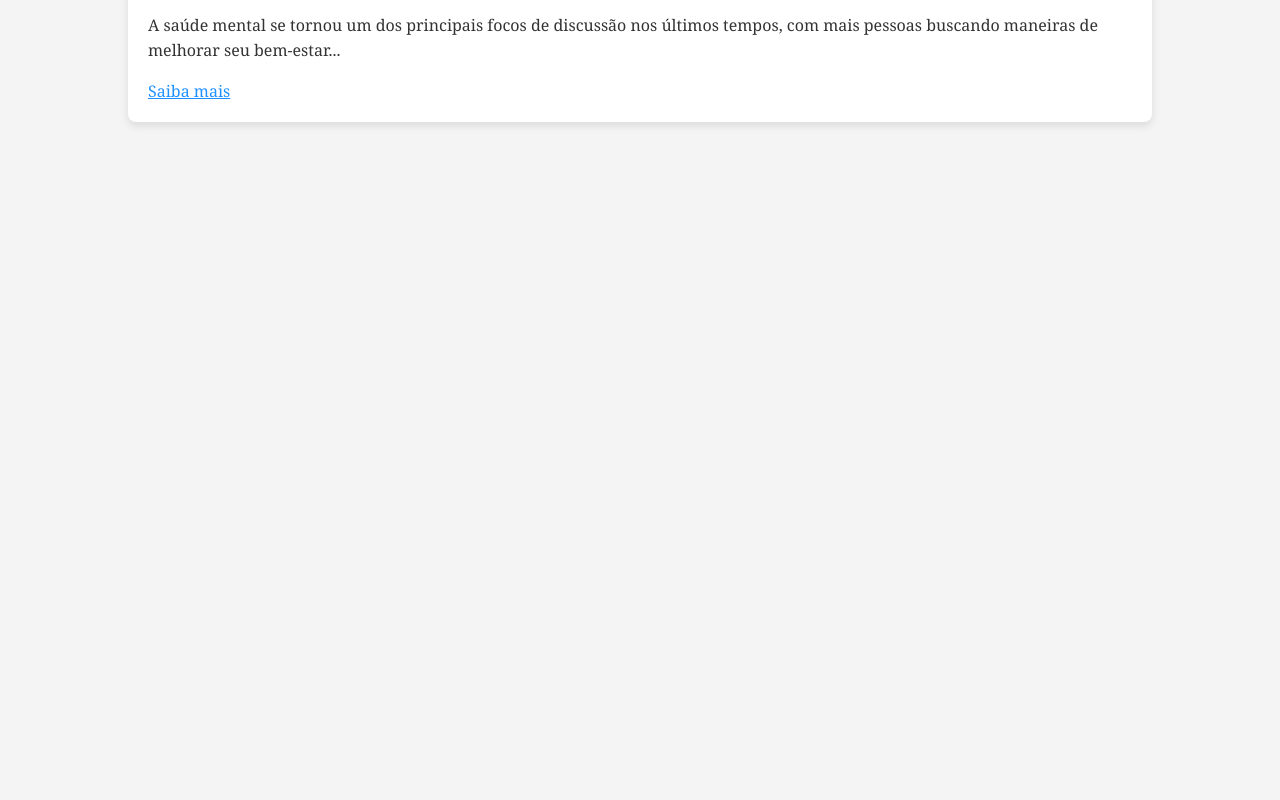
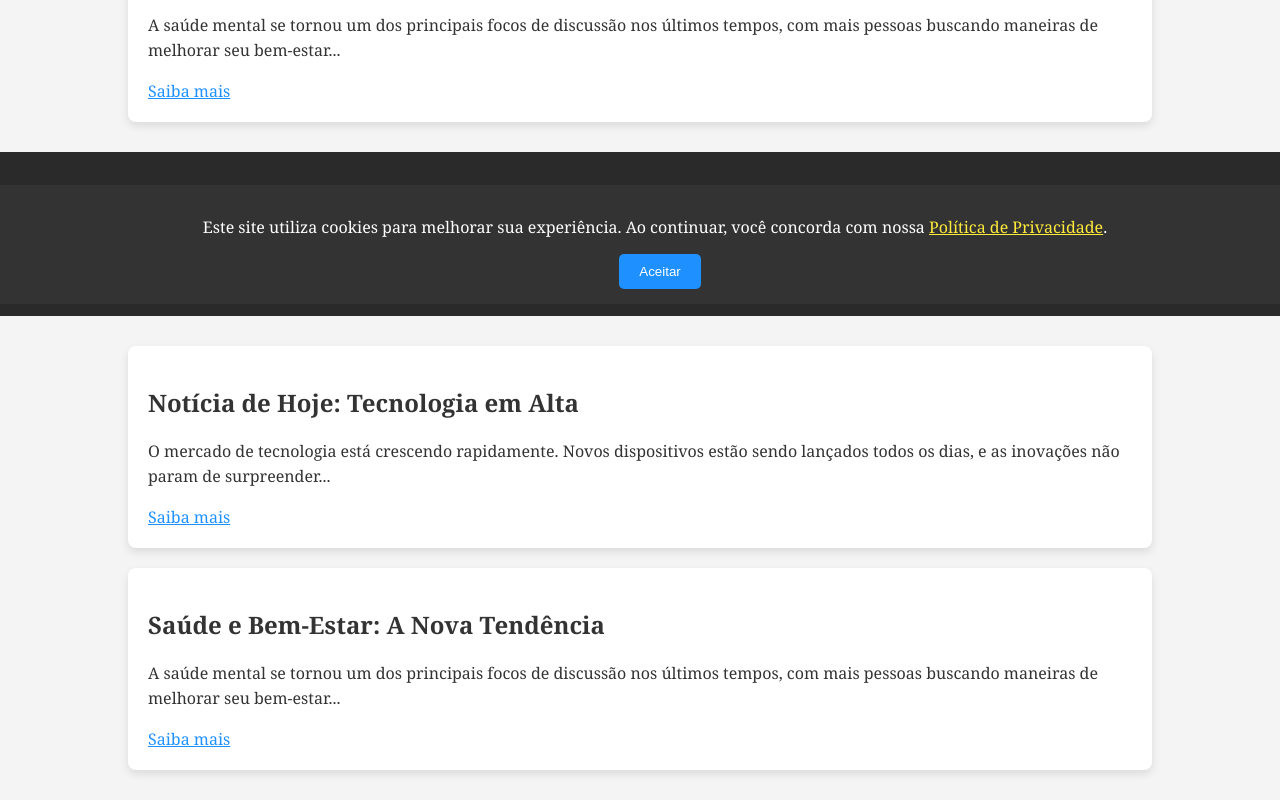
Before and after one commit to alguemai20/jornaldomundo, a plain HTML site: page index.html in a window 1280 px wide. Shown: the part 496-1296 px from the top of the page. Before the commit the page ends 800 px from the top, so only its background shows below. Drawn offline with Linux system fonts and the light colour scheme.

Commit message:
Update index.html

```diff
--- a/index.html
+++ b/index.html
@@ -97,3 +97,148 @@
 
 </body>
 </html>
+
+<!DOCTYPE html>
+<html lang="pt-br">
+<head>
+    <meta charset="UTF-8">
+    <meta name="viewport" content="width=device-width, initial-scale=1.0">
+    <title>Jornal Online</title>
+    <style>
+        body {
+            font-family: 'Georgia', serif;
+            background-color: #f4f4f4;
+            margin: 0;
+            padding: 0;
+            color: #333;
+        }
+
+        .header {
+            background-color: #2a2a2a;
+            color: white;
+            text-align: center;
+            padding: 20px;
+        }
+
+        .main-content {
+            width: 80%;
+            margin: 30px auto;
+        }
+
+        .article {
+            background-color: white;
+            margin-bottom: 20px;
+            padding: 20px;
+            border-radius: 8px;
+            box-shadow: 0 4px 8px rgba(0, 0, 0, 0.1);
+        }
+
+        .article h2 {
+            color: #333;
+        }
+
+        .article p {
+            line-height: 1.6;
+        }
+
+        .saiba-mais {
+            color: #1e90ff;
+            cursor: pointer;
+            text-decoration: underline;
+        }
+
+        .full-article {
+            display: none;
+            margin-top: 20px;
+            background-color: #f9f9f9;
+            padding: 15px;
+            border-left: 5px solid #1e90ff;
+        }
+
+        /* Estilo do pop-up de cookies */
+        .cookie-consent {
+            background-color: #333;
+            color: white;
+            position: fixed;
+            bottom: 0;
+            left: 0;
+            width: 100%;
+            padding: 15px;
+            text-align: center;
+            display: none;
+        }
+
+        .cookie-consent button {
+            background-color: #1e90ff;
+            color: white;
+            border: none;
+            padding: 10px 20px;
+            cursor: pointer;
+            margin-left: 10px;
+            border-radius: 5px;
+        }
+
+        .cookie-consent button:hover {
+            background-color: #0056b3;
+        }
+    </style>
+</head>
+<body>
+
+    <div class="header">
+        <h1>Jornal Online</h1>
+        <p>Últimas notícias do dia</p>
+    </div>
+
+    <div class="main-content">
+        <div class="article">
+            <h2>Notícia de Hoje: Tecnologia em Alta</h2>
+            <p>O mercado de tecnologia está crescendo rapidamente. Novos dispositivos estão sendo lançados todos os dias, e as inovações não param de surpreender...</p>
+            <span class="saiba-mais" onclick="toggleArticle(1)">Saiba mais</span>
+            <div class="full-article" id="article-1">
+                <p>Nos últimos meses, grandes empresas de tecnologia têm mostrado novos produtos que podem mudar a maneira como interagimos com o mundo. De smartphones a dispositivos vestíveis, a inovação está em alta...</p>
+            </div>
+        </div>
+
+        <div class="article">
+            <h2>Saúde e Bem-Estar: A Nova Tendência</h2>
+            <p>A saúde mental se tornou um dos principais focos de discussão nos últimos tempos, com mais pessoas buscando maneiras de melhorar seu bem-estar...</p>
+            <span class="saiba-mais" onclick="toggleArticle(2)">Saiba mais</span>
+            <div class="full-article" id="article-2">
+                <p>Estudos indicam que a prática regular de meditação, exercícios físicos e uma alimentação balanceada são fundamentais para o bem-estar mental. Além disso, o estigma em torno da terapia está sendo quebrado...</p>
+            </div>
+        </div>
+    </div>
+
+    <!-- Pop-up de aceitação de cookies -->
+    <div class="cookie-consent" id="cookieConsent">
+        <p>Este site utiliza cookies para melhorar sua experiência. Ao continuar, você concorda com nossa <a href="#" style="color: #ffeb3b;">Política de Privacidade</a>.</p>
+        <button onclick="acceptCookies()">Aceitar</button>
+    </div>
+
+    <script>
+        // Função para exibir/ocultar o conteúdo completo do artigo
+        function toggleArticle(id) {
+            var article = document.getElementById('article-' + id);
+            if (article.style.display === 'none' || article.style.display === '') {
+                article.style.display = 'block';
+            } else {
+                article.style.display = 'none';
+            }
+        }
+
+        // Função para esconder o pop-up de cookies quando aceito
+        function acceptCookies() {
+            document.getElementById('cookieConsent').style.display = 'none';
+        }
+
+        // Mostrar o pop-up de cookies assim que a página carregar
+        window.onload = function() {
+            setTimeout(function() {
+                document.getElementById('cookieConsent').style.display = 'block';
+            }, 1000); // Exibe após 1 segundo
+        };
+    </script>
+
+</body>
+</html>
```
